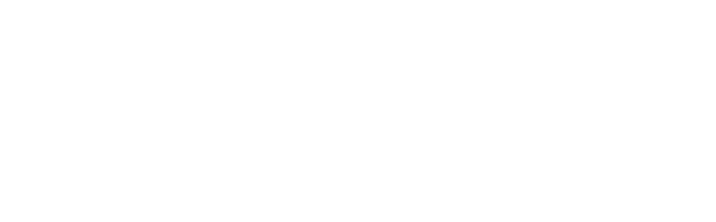
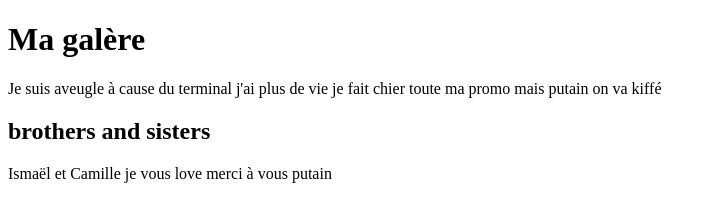
Before and after one commit to Brice-Ducroux/my-super-website, a plain HTML site: page index.html in a window 1280 px wide. Shown: the whole page, without its empty margins (0-716 px from the left). Drawn offline with Linux system fonts and the light colour scheme.

Commit message:
putain j'ai torcher git 3

```diff
--- a/index.html
+++ b/index.html
@@ -2,7 +2,12 @@
 <html>
 <head>
   <meta charset="UTF-8">
-  <title>title</title>
+  <title> last night a terminal killed my life</title>
+    <h1> Ma galère</h1>
+    <p>Je suis aveugle à cause du terminal j'ai plus de vie je fait chier toute ma promo mais putain on va kiffé</p>
+    <h2> brothers and sisters</h2>
+
+      <P>Ismaël et Camille je vous love merci à vous putain</P>
 </head>
 <body>
 
```
